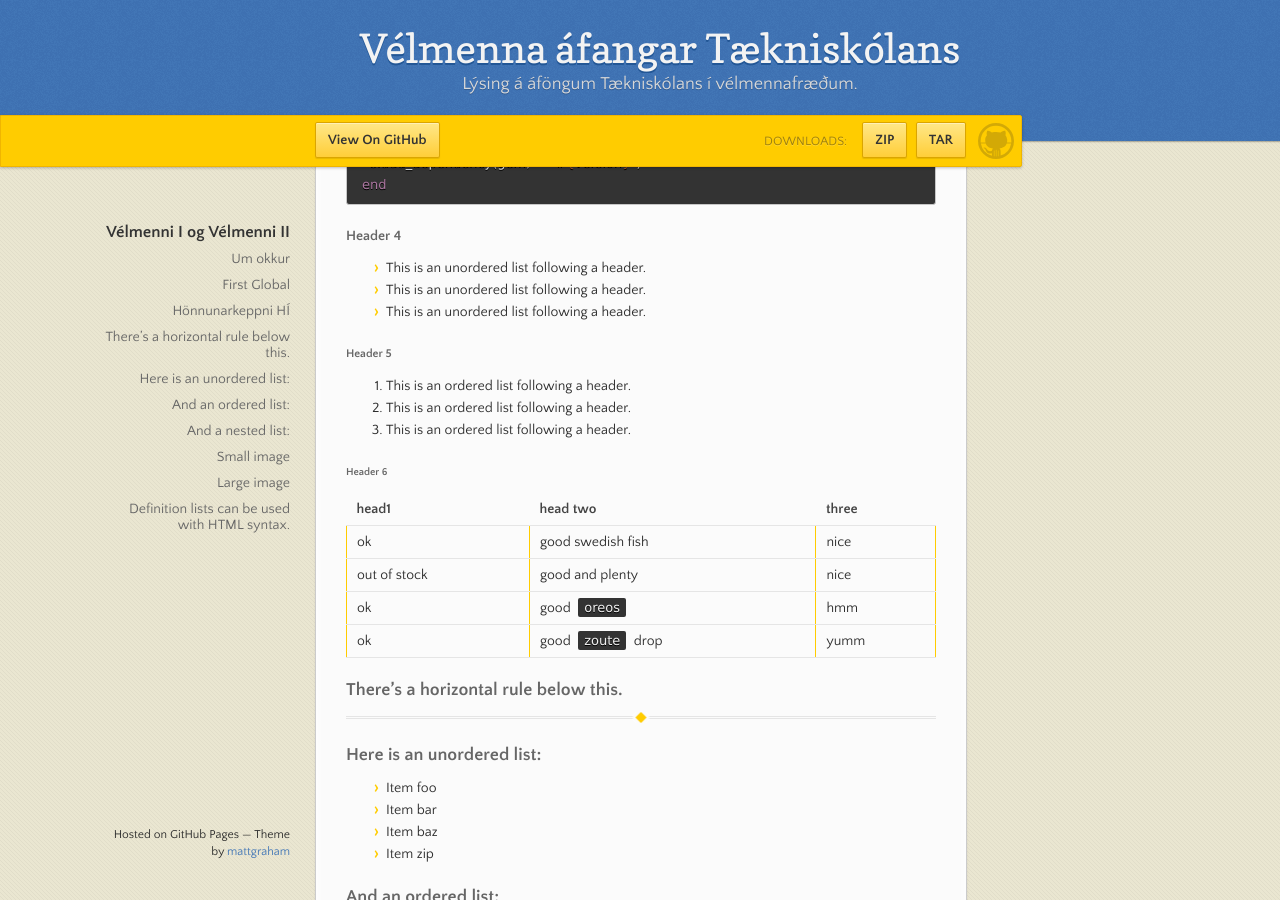
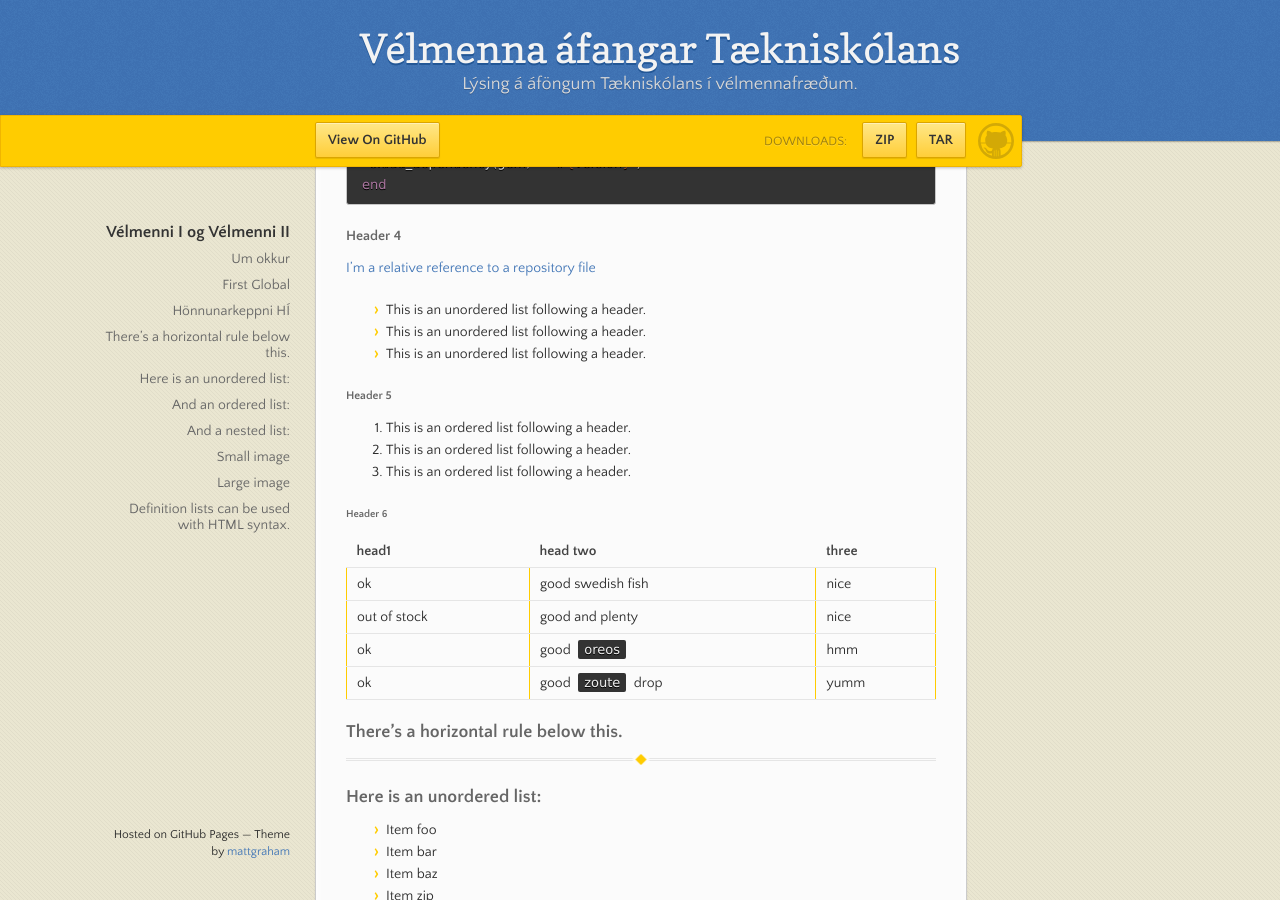
Before and after one commit to eirben/eirben.github.io, a Jekyll site: the page built from index.md, in a window 1280 px wide and 900 px high, scrolled down 1830 px. Built offline with Jekyll 4.4.1, drawn with Linux system fonts in a browser that asks for light colours; our own code applies the rules of GitHub Pages for plain Markdown files.

Commit message:
Update index.md

````diff
--- a/index.md
+++ b/index.md
@@ -31,7 +31,7 @@ end
 ```
 
 #### Header 4
-
+[I'm a relative reference to a repository file](../blob/master/LICENSE)
 *   This is an unordered list following a header.
 *   This is an unordered list following a header.
 *   This is an unordered list following a header.
````
